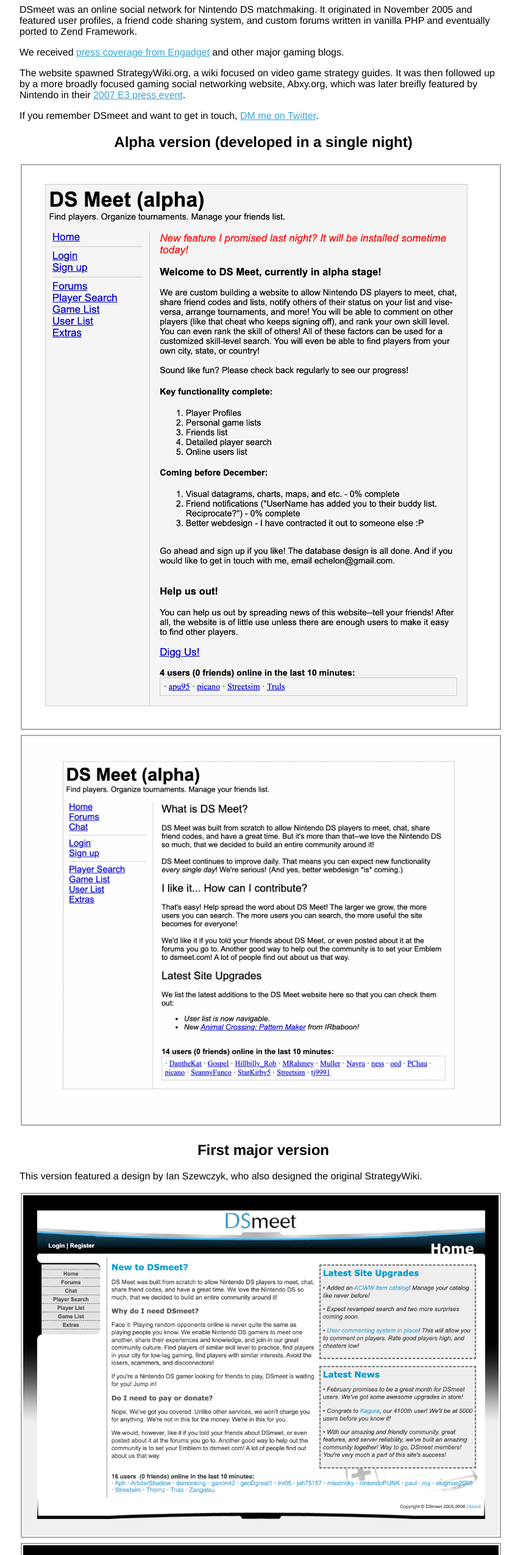
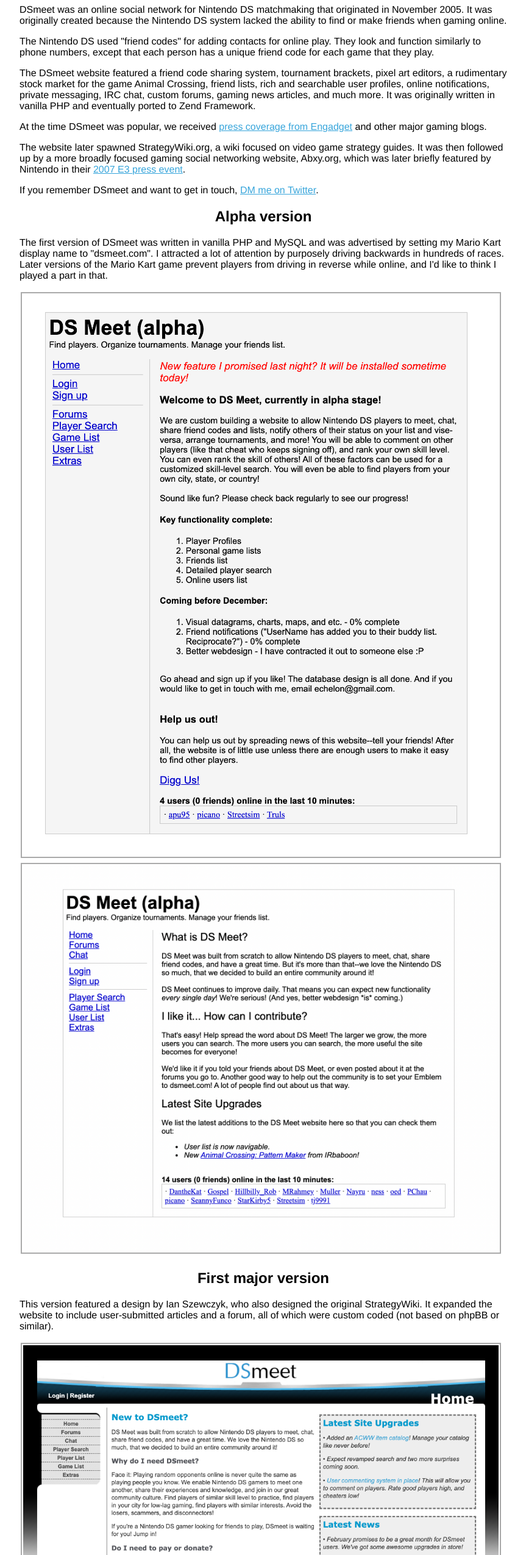
Before and after one commit to old-websites/dsmeet.com, a plain HTML site: page index.html in a window 1280 px wide. Shown: the part 184-2734 px from the top of the page at 61% size, without its empty margins (208-1071 px from the left). Drawn offline with Linux system fonts and the light colour scheme.

Commit message:
update text

```diff
--- a/index.html
+++ b/index.html
@@ -29,50 +29,95 @@
     <div class="logo">
       <img src="img/Logo.gif" alt="DSmeet logo" />
     </div>
-    <h1>DSmeet: 2005 - 2007</h1>
+    <h1>DSmeet: November 2005 - 2007</h1>
     <p>
-      DSmeet was an online social network for Nintendo DS matchmaking.
-      It originated in November 2005 and featured user profiles, a friend code sharing system,
-      and custom forums written in vanilla PHP and eventually ported to Zend Framework.
+      DSmeet was an online social network for Nintendo DS matchmaking that originated
+      in November 2005. It was originally created because the Nintendo DS system lacked
+      the ability to find or make friends when gaming online.
     </p>
+
     <p>
-      We received <a href="https://www.engadget.com/2006-02-13-ds-meet-introduces-online-tournament-system.html">press coverage from Engadget</a> and other major gaming blogs.
+      The Nintendo DS used "friend codes" for adding contacts for online play. They look
+      and function similarly to phone numbers, except that each person has a unique friend
+      code for each game that they play.
     </p>
+
     <p>
-      The website spawned StrategyWiki.org, a wiki focused on video game strategy guides. It was
+      The DSmeet website featured a friend code sharing system, tournament brackets,
+      pixel art editors, a rudimentary stock market for the game Animal Crossing, friend lists,
+      rich and searchable user profiles, online notifications, private messaging, IRC chat,
+      custom forums, gaming news articles, and much more. It was originally written in vanilla PHP
+      and eventually ported to Zend Framework.
+    </p>
+
+    <p>
+      At the time DSmeet was popular, we received <a href="https://www.engadget.com/2006-02-13-ds-meet-introduces-online-tournament-system.html">press
+      coverage from Engadget</a> and other major gaming blogs.
+    </p>
+
+    <p>
+      The website later spawned StrategyWiki.org, a wiki focused on video game strategy guides. It was
       then followed up by a more broadly focused gaming social networking website, Abxy.org, which
-      was later breifly featured by Nintendo in their <a href="https://www.youtube.com/watch?v=gJN7XX26NFU&t=1884s">2007 E3 press event</a>.
+      was later briefly featured by Nintendo in their <a href="https://www.youtube.com/watch?v=gJN7XX26NFU&t=1884s">2007
+      E3 press event</a>.
     </p>
+
     <p>
       If you remember DSmeet and want to get in touch,
       <a href="https://twitter.com/echelon">DM me on Twitter</a>.
     </p>
 
-    <h2> Alpha version (developed in a single night) </h2>
+    <h2> Alpha version </h2>
 
+    <p>
+      The first version of DSmeet was written in vanilla PHP and MySQL and was advertised by
+      setting my Mario Kart display name to "dsmeet.com". I attracted a lot of attention by purposely
+      driving backwards in hundreds of races. Later versions of the Mario Kart game prevent players
+      from driving in reverse while online, and I'd like to think I played a part in that.
+    </p>
 
     <div class="screenshot">
       <img src="img/screenshots/v1-screenshot-1.png" alt="dsmeet" />
     </div>
+
     <div class="screenshot">
       <img src="img/screenshots/v1-screenshot-2.png" alt="dsmeet" />
     </div>
 
     <h2> First major version </h2>
 
-    <p> This version featured a design by Ian Szewczyk, who also designed the original StrategyWiki. </p>
+    <p>
+      This version featured a design by Ian Szewczyk, who also designed the original StrategyWiki.
+      It expanded the website to include user-submitted articles and a forum, all of which were custom
+      coded (not based on phpBB or similar).
+    </p>
 
     <div class="screenshot">
       <img src="img/screenshots/v2-screenshot-1.png" alt="dsmeet" />
     </div>
+
     <div class="screenshot">
       <img src="img/screenshots/v2-screenshot-2.png" alt="dsmeet" />
     </div>
 
     <h2> Second major version </h2>
 
-    <p> The second redesign featured a design by Teddy Bradford, whom we met at the WarpPipe
-        (Gamecube tunneling software) forums. </p>
+    <p>
+      The second redesign featured a design by Teddy Bradford, whom we met at the WarpPipe
+      (popular Gamecube online tunneling software) forums.
+    </p>
+
+    <p>
+      At this time I enlisted the help of two other young engineers and we developed a
+      gaming-focused social network called ABXY based on the lessons we learned from DSmeet.
+      We unfortunately didn't know anything about venture capital or fund raising,
+      and we ultimately couldn't afford to devote the time, money, and attention necessary
+      to grow the site while attending college.
+    </p>
+
+    <p>
+      We learned an awful lot, and we helped thousands of people connect.
+    </p>
 
     <div class="screenshot">
       <img src="img/SiteConceptDSMEET06.jpeg" alt="dsmeet" />
```
